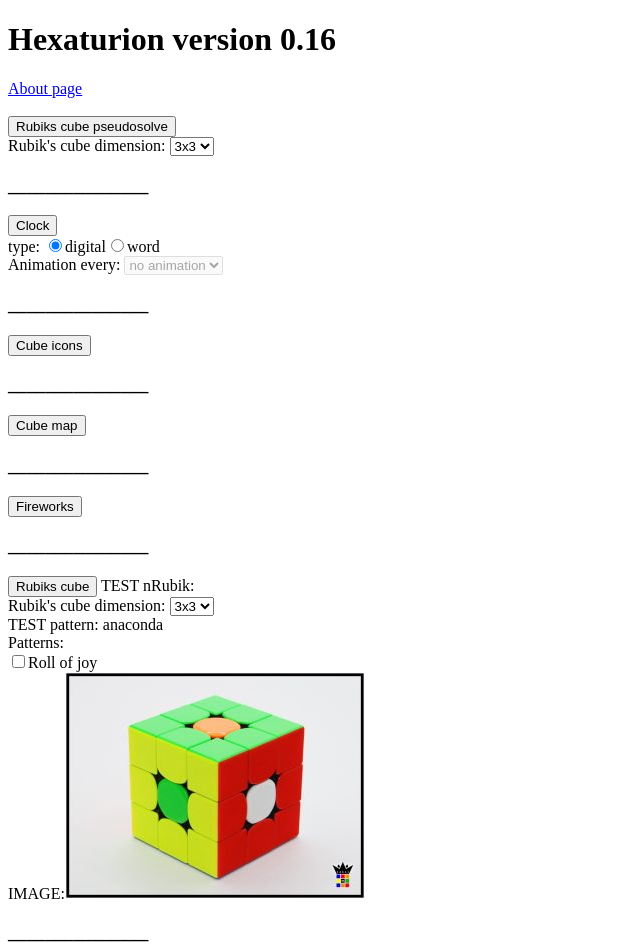
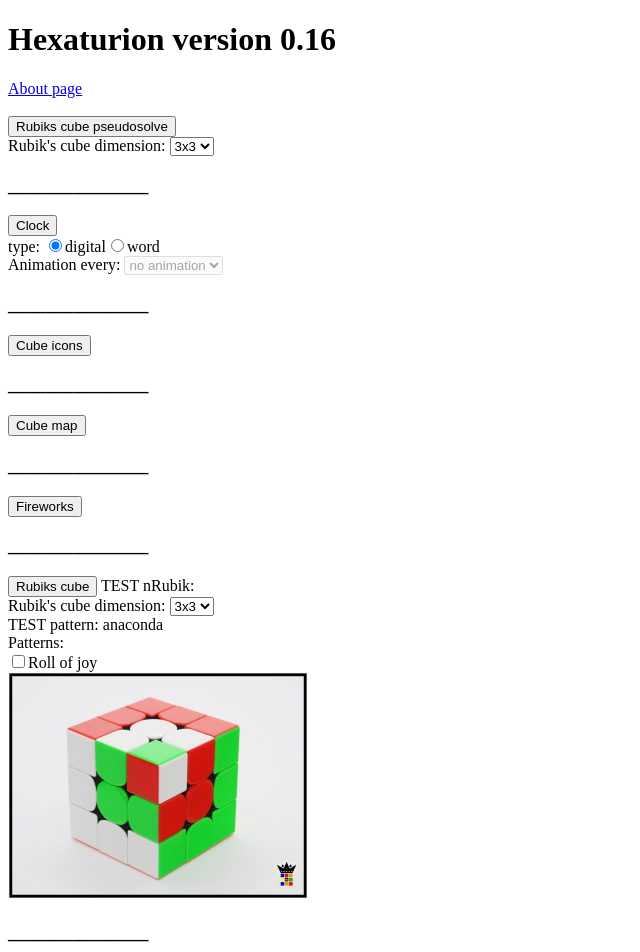
Before and after one commit to jeroenverspeek/hexaturion, a Nuxt app: page / in a window 1280 px wide. Shown: the top 952 px of the page, without its empty margins (0-640 px from the left). Built offline with nearby package versions, Linux system fonts and the light colour scheme.

Commit message:
added another image

```diff
--- a/pages/index.vue
+++ b/pages/index.vue
@@ -46,7 +46,6 @@ export default {
       //this.cubeAppCommand.push('--algorithm');
       //this.cubeAppCommand.push("R F U' R2 U F' R U F2 R2");
       if (this.pattern != '') {
-        alert('pattern: ' + this.pattern);
         this.cubeAppCommand.push('--pattern');
         this.cubeAppCommand.push(this.pattern);
       }
@@ -345,9 +344,12 @@ export default {
       <label for="checkbox">Roll of joy</label>
     </div>
 
+
     <div>
-    IMAGE:<img src="../images/3x3-dots-300x227.jpg" alt="image not found" width="300" height="227">
+    <!--  <img src="../images/3x3-dots-300x227.jpg" alt="image not found" width="300" height="227"> -->
+      <img src="../images/3x3-cube-cube-300x227.jpg" alt="image not found" width="300" height="227">
     </div>
+
 
     <h3>_______________</h3>
     <button @click="showCubeLatlonmap">Celestial body</button>
```
